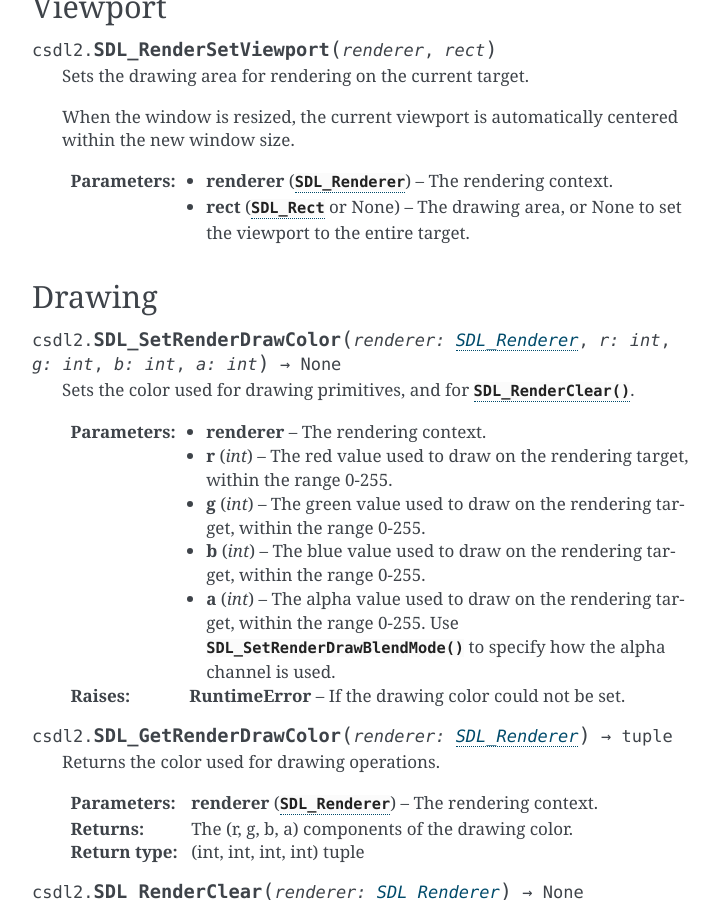
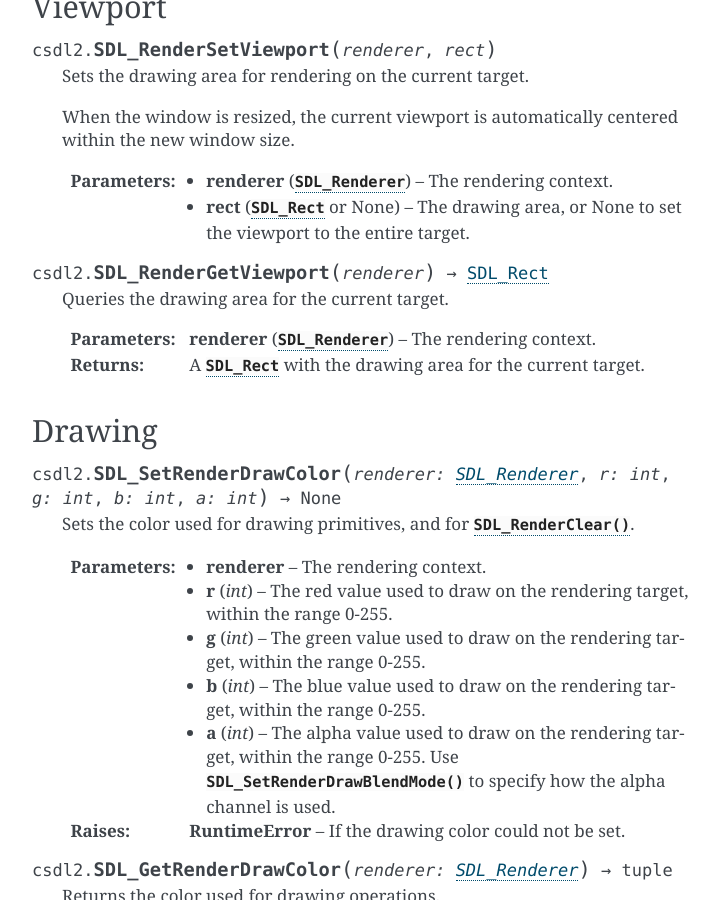
Before and after one commit to pyokagan/pycsdl2, a Sphinx documentation site: the page built from docs/api/render.rst, in a window 1280 px wide and 900 px high, scrolled down 8147 px. Shown: the whole window, without its empty margins (388-1107 px from the left). Built offline with Sphinx 7.4.7, drawn with Linux system fonts in a browser that asks for light colours; some of the changed text lies outside the part shown.

Commit message:
render: implement SDL_RenderGetViewport()

```diff
--- a/docs/api/render.rst
+++ b/docs/api/render.rst
@@ -420,6 +420,14 @@ Viewport
                 target.
    :type rect: :class:`SDL_Rect` or None
 
+.. function:: SDL_RenderGetViewport(renderer) -> SDL_Rect
+
+   Queries the drawing area for the current target.
+
+   :param renderer: The rendering context.
+   :type renderer: :class:`SDL_Renderer`
+   :returns: A :class:`SDL_Rect` with the drawing area for the current target.
+
 Drawing
 -------
 .. function:: SDL_SetRenderDrawColor(renderer: SDL_Renderer, r: int, g: int, b: int, a: int) -> None
```
Also changed, not shown: 3 other files.
